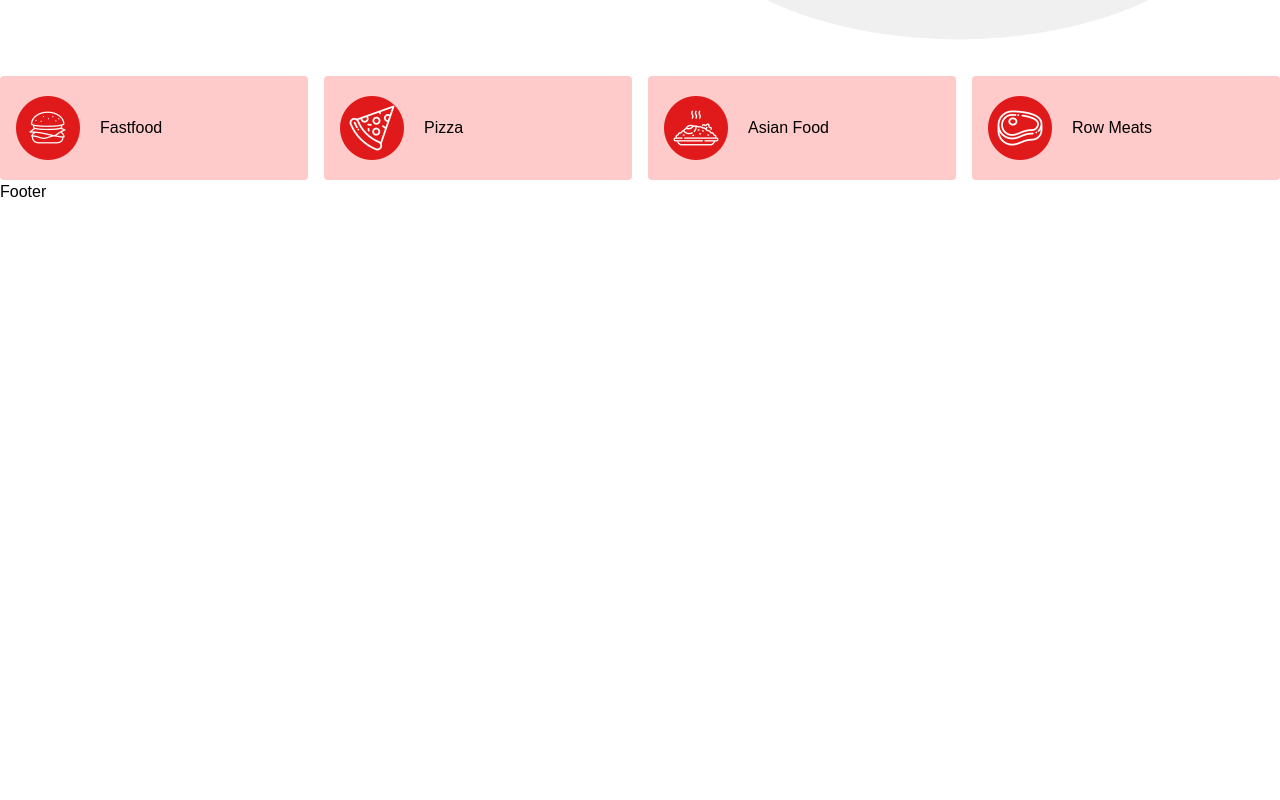
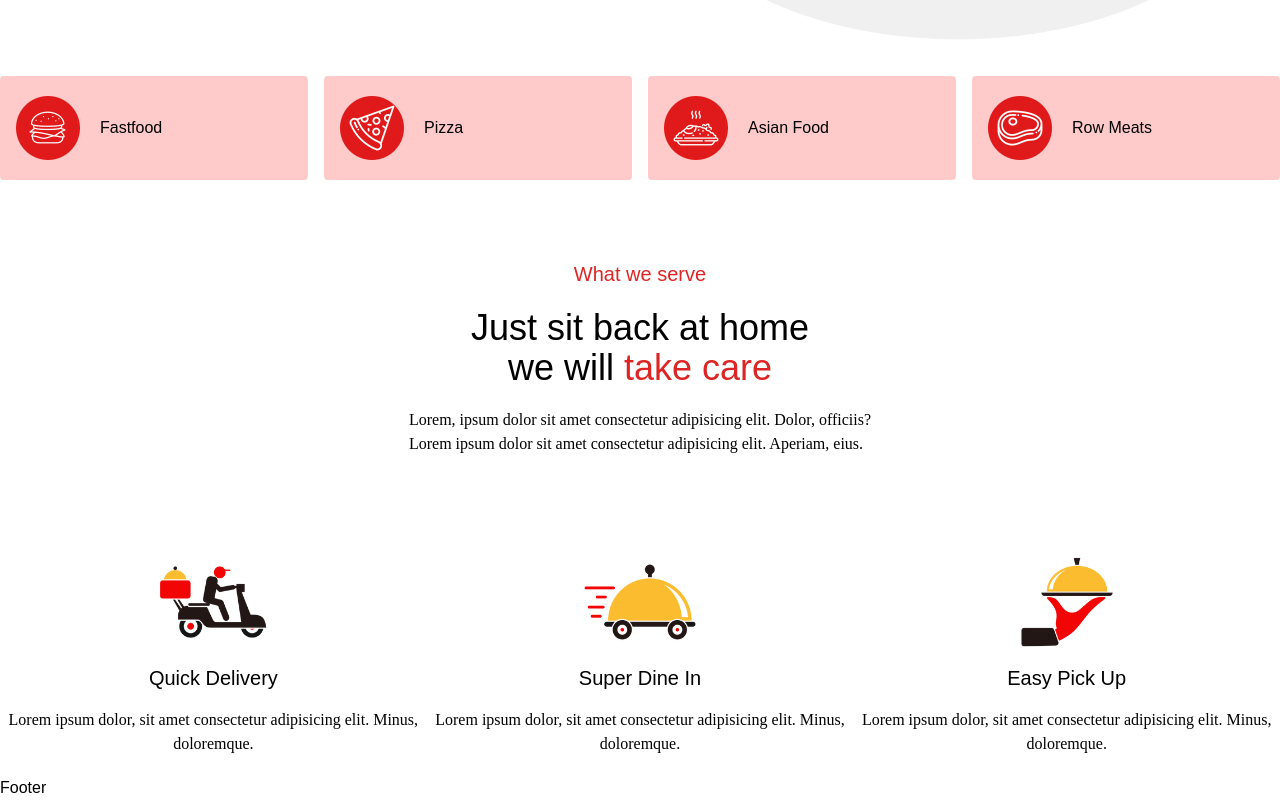
Before and after one commit to rasedul99/food-order, a React (Create React App) app: page / in a window 1280 px wide. Shown: the part 644-1444 px from the top of the page. Before the commit the page ends 848 px from the top, so only its background shows below. Built offline with nearby package versions, Linux system fonts and the light colour scheme.

Commit message:
service added

```diff
--- a/src/pages/Home.js
+++ b/src/pages/Home.js
@@ -5,16 +5,20 @@ import pizza from "../assets/images/category-02.png";
 import asianfood from "../assets/images/category-03.png";
 import rowmeat from "../assets/images/category-04.png";
 import hero from "../assets/images/hero.png";
+import service1 from "../assets/images/service-01.png";
+import service2 from "../assets/images/service-02.png";
+import service3 from "../assets/images/service-03.png";
 import Category from "../components/FoodsCategory/Category";
 
 const Home = () => {
   return (
     <div>
+      {/* hero section */}
       <div className=" grid grid-cols-1 md:grid-cols-2  justify-items-center items-center">
         <div className="md:-mt-10 mt-10  flex flex-col justify-center items-center md:inline">
           <p className="text-xl font-medium mb-4 ">Easy way to make an order</p>
           <p className="text-4xl mb-6 w-3/4">
-            <span className="text-red-600 5">HUNGRY?</span> Just wait food at{" "}
+            <span className="text-red-600 ">HUNGRY?</span> Just wait food at{" "}
             <span className="text-red-600">your door</span>
           </p>
           <p className="text-base my-6 font-['Istok_Web'] mx-3  md:mx-0">
@@ -52,11 +56,63 @@ const Home = () => {
           <img src={hero} alt="" />
         </div>
       </div>
+      {/* Food Category */}
       <div className="grid grid-cols-2 md:grid-cols-4 gap-4">
-        <Category  name="Fastfood" image={fastfood} />
+        <Category name="Fastfood" image={fastfood} />
         <Category name="Pizza" image={pizza} />
         <Category name="Asian Food" image={asianfood} />
         <Category name="Row Meats" image={rowmeat} />
+      </div>
+
+      {/* section three */}
+      <div>
+        <div className="flex flex-col items-center justify-center py-20">
+          <h4 className="text-red-600  text-xl font-medium mb-5">
+            What we serve
+          </h4>
+          <h3 className="text-4xl mb-5 text-center">
+            Just sit back at home <br></br> we will{" "}
+            <span className="text-red-600 ">take care</span>{" "}
+          </h3>
+          <div className="text-base font-['Istok_Web'] ">
+            <p>
+              Lorem, ipsum dolor sit amet consectetur adipisicing elit. Dolor,
+              officiis?
+            </p>
+            <p>
+              Lorem ipsum dolor sit amet consectetur adipisicing elit. Aperiam,
+              eius.
+            </p>
+          </div>
+        </div>
+        <div className=" md:flex ">
+          <div className="flex flex-col gap-y-4 my-5 items-center ">
+            <img src={service1} className="w-28" />
+            <h4 className="text-xl font-medium">Quick Delivery</h4>
+            <p className="text-base  font-['Istok_Web'] text-center">
+              Lorem ipsum dolor, sit amet consectetur adipisicing elit. Minus,
+              doloremque.
+            </p>
+          </div>
+
+          <div className="flex flex-col gap-y-4 my-5 items-center ">
+            <img src={service2} className="w-28" />
+            <h4 className="text-xl font-medium">Super Dine In</h4>
+            <p className="text-base  font-['Istok_Web'] text-center">
+              Lorem ipsum dolor, sit amet consectetur adipisicing elit. Minus,
+              doloremque.
+            </p>
+          </div>
+          <div className="flex flex-col gap-y-4 my-5 items-center  ">
+            <img src={service3} className="w-28" />
+            <h4 className="text-xl font-medium">Easy Pick Up</h4>
+            <p className="text-base  font-['Istok_Web'] text-center">
+              Lorem ipsum dolor, sit amet consectetur adipisicing elit. Minus,
+              doloremque.
+            </p>
+          </div>
+        </div>
+
       </div>
     </div>
   );
```
